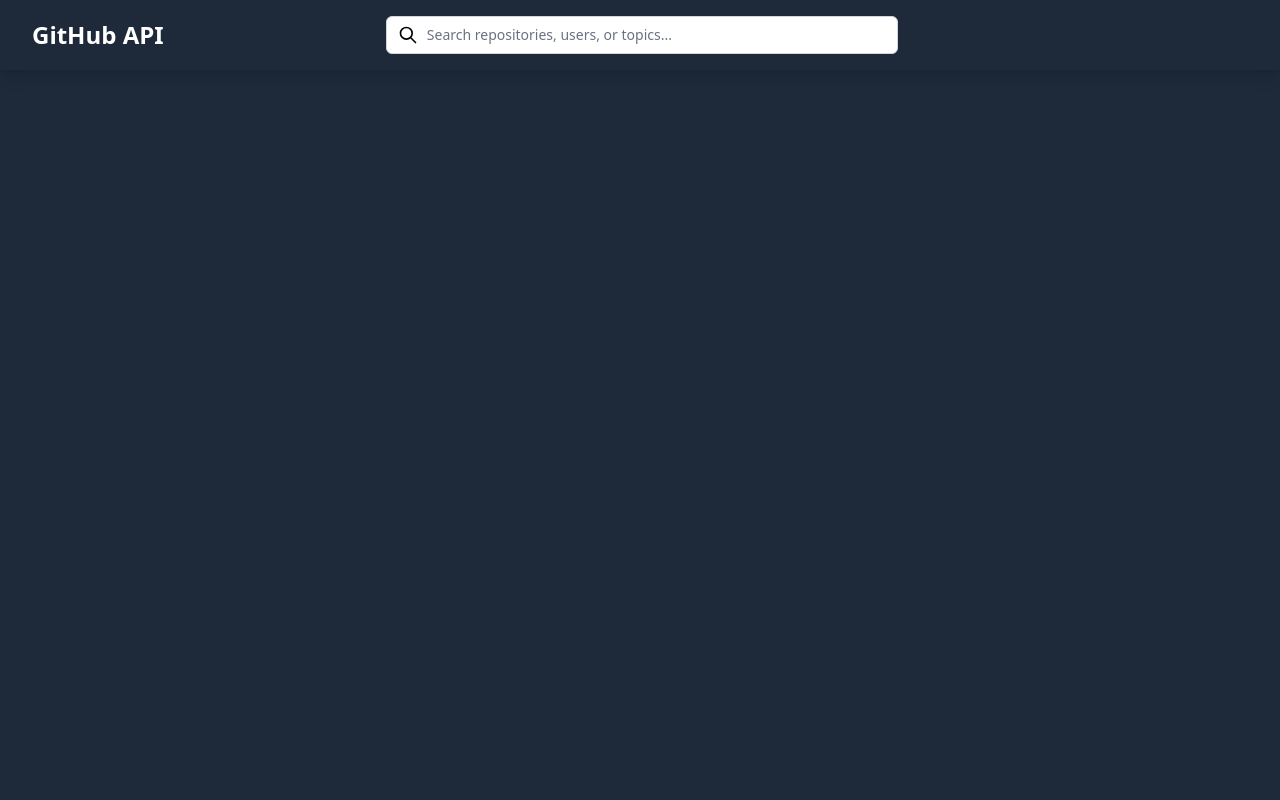
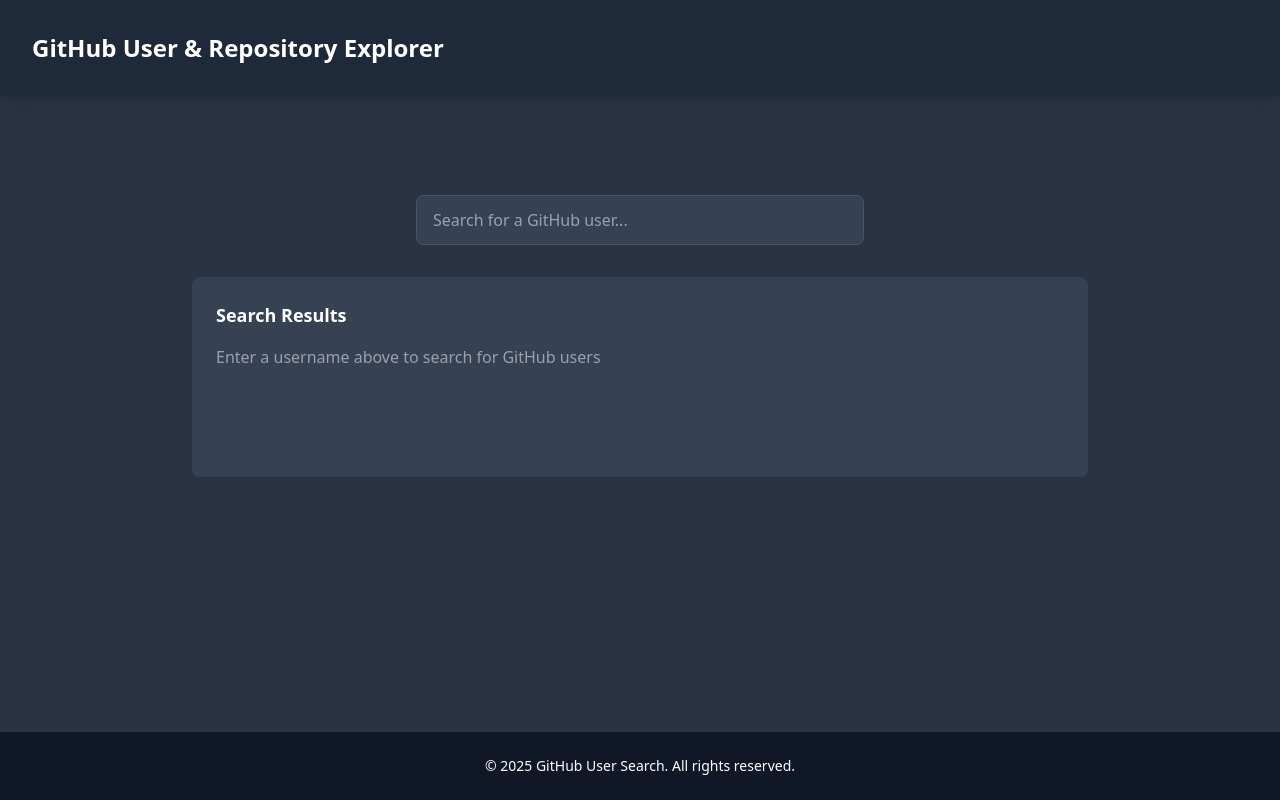
Before and after one commit to ahmadykhan555/github-api, a React (Vite) app: page / in a window 1280 px wide. Built offline with nearby package versions, Linux system fonts and the light colour scheme.

Commit message:
Added basic components

```diff
--- a/index.html
+++ b/index.html
@@ -4,7 +4,7 @@
     <meta charset="UTF-8" />
     <link rel="icon" type="image/svg+xml" href="/vite.svg" />
     <meta name="viewport" content="width=device-width, initial-scale=1.0" />
-    <title>github-user-search</title>
+    <title>GitHub User & Repository Explorer</title>
   </head>
   <body>
     <div id="root"></div>
--- a/src/App.tsx
+++ b/src/App.tsx
@@ -1,9 +1,15 @@
 import Header from './components/Header';
+import Footer from './components/Footer';
+import UserSearch from './components/UserSearch';
 
 function App() {
   return (
-    <div className="min-h-screen bg-gray-800">
+    <div className="min-h-screen bg-gray-800/95 flex flex-col">
       <Header />
+      <main className="flex-1">
+        <UserSearch />
+      </main>
+      <Footer />
     </div>
   );
 }
--- /dev/null
+++ b/src/components/Footer.tsx
@@ -0,0 +1,13 @@
+import React from 'react';
+
+const Footer: React.FC = () => {
+  return (
+    <footer className="bg-gray-900 text-white py-6 mt-auto">
+      <div className="container mx-auto px-4 text-center">
+        <p className="text-sm">© 2025 GitHub User Search. All rights reserved.</p>
+      </div>
+    </footer>
+  );
+};
+
+export default Footer;
--- a/src/components/Header.tsx
+++ b/src/components/Header.tsx
@@ -1,64 +1,11 @@
 import React from 'react';
-import searchIcon from '../assets/icons/search.svg';
 
 const Header: React.FC = () => {
-    return (
-        <header className="bg-gray-800 shadow-lg">
-            <div className="max-w-7xl mx-auto px-4 sm:px-6 lg:px-8">
-                <div className="flex flex-col space-y-4 py-4 md:hidden">
-                    <div className="flex justify-center items-center">
-                        <div className="flex-shrink-0">
-                            <h1 className="text-2xl font-bold text-white">GitHub API</h1>
-                        </div>
-                    </div>
-
-                    <div className="w-full">
-                        <div className="relative">
-                            <div className="absolute inset-y-0 left-0 pl-3 flex items-center pointer-events-none">
-                                <img
-                                    src={searchIcon}
-                                    alt="Search"
-                                    className="h-5 w-5 text-gray-400"
-                                />
-                            </div>
-                            <input
-                                type="text"
-                                placeholder="Search repositories, users, or topics..."
-                                className="block w-full pl-10 pr-3 py-2 border border-gray-300 rounded-md leading-5 bg-white placeholder-gray-500 focus:outline-none focus:placeholder-gray-400 focus:ring-1 focus:ring-blue-500 focus:border-blue-500 text-sm"
-                            />
-                        </div>
-                    </div>
-                </div>
-
-                <div className="hidden md:flex items-center py-4">
-                    <div className="flex items-center flex-shrink-0">
-                        <h1 className="text-2xl font-bold text-white">GitHub API</h1>
-                    </div>
-
-                    <div className="flex-1 flex justify-center">
-                        <div className="w-full max-w-lg">
-                            <div className="relative">
-                                <div className="absolute inset-y-0 left-0 pl-3 flex items-center pointer-events-none">
-                                    <img
-                                        src={searchIcon}
-                                        alt="Search"
-                                        className="h-5 w-5 text-gray-400"
-                                    />
-                                </div>
-                                <input
-                                    type="text"
-                                    placeholder="Search repositories, users, or topics..."
-                                    className="block w-full pl-10 pr-3 py-2 border border-gray-300 rounded-md leading-5 bg-white placeholder-gray-500 focus:outline-none focus:placeholder-gray-400 focus:ring-1 focus:ring-blue-500 focus:border-blue-500 sm:text-sm"
-                                />
-                            </div>
-                        </div>
-                    </div>
-
-                    <div className="flex-shrink-0 w-32"></div>
-                </div>
-            </div>
-        </header>
-    );
+  return (
+    <header className="bg-gray-800 shadow-lg p-4 md:p-8 ">
+      <p className="text-white text-2xl font-bold">GitHub User & Repository Explorer</p>
+    </header>
+  );
 };
 
 export default Header;
--- /dev/null
+++ b/src/components/UserList.tsx
@@ -0,0 +1,19 @@
+import React from 'react';
+
+const UserSearch: React.FC<{ searchTerm: string }> = ({ searchTerm }) => {
+  //   const [searchTerm, setSearchTerm] = useState('');
+
+  return (
+    <div className="text-gray-400">
+      {searchTerm ? (
+        <p>
+          Searching for: <span className="text-white font-medium">"{searchTerm}"</span>
+        </p>
+      ) : (
+        <p>Enter a username above to search for GitHub users</p>
+      )}
+    </div>
+  );
+};
+
+export default UserSearch;
--- /dev/null
+++ b/src/components/UserSearch.tsx
@@ -0,0 +1,33 @@
+import React, { useState } from 'react';
+import UserList from './UserList';
+const UserSearch: React.FC = () => {
+  const [searchTerm, setSearchTerm] = useState('');
+
+  const handleSearchChange = (e: React.ChangeEvent<HTMLInputElement>) => {
+    setSearchTerm(e.target.value);
+  };
+
+  return (
+    <div className="flex flex-col items-center justify-center min-h-[60vh] px-4">
+      <div className="w-full max-w-md mb-8">
+        <input
+          type="text"
+          placeholder="Search for a GitHub user..."
+          value={searchTerm}
+          onChange={handleSearchChange}
+          className="w-full px-4 py-3 rounded-lg border border-gray-600 bg-gray-700 text-white placeholder-gray-400 focus:outline-none focus:ring-2 focus:ring-blue-500 focus:border-transparent"
+        />
+      </div>
+
+      {/* Results Row */}
+      <div className="w-full max-w-4xl">
+        <div className="bg-gray-700 rounded-lg p-6 min-h-[200px] ">
+          <h3 className="text-white text-lg font-semibold mb-4">Search Results</h3>
+          <UserList searchTerm={searchTerm} />
+        </div>
+      </div>
+    </div>
+  );
+};
+
+export default UserSearch;
```
